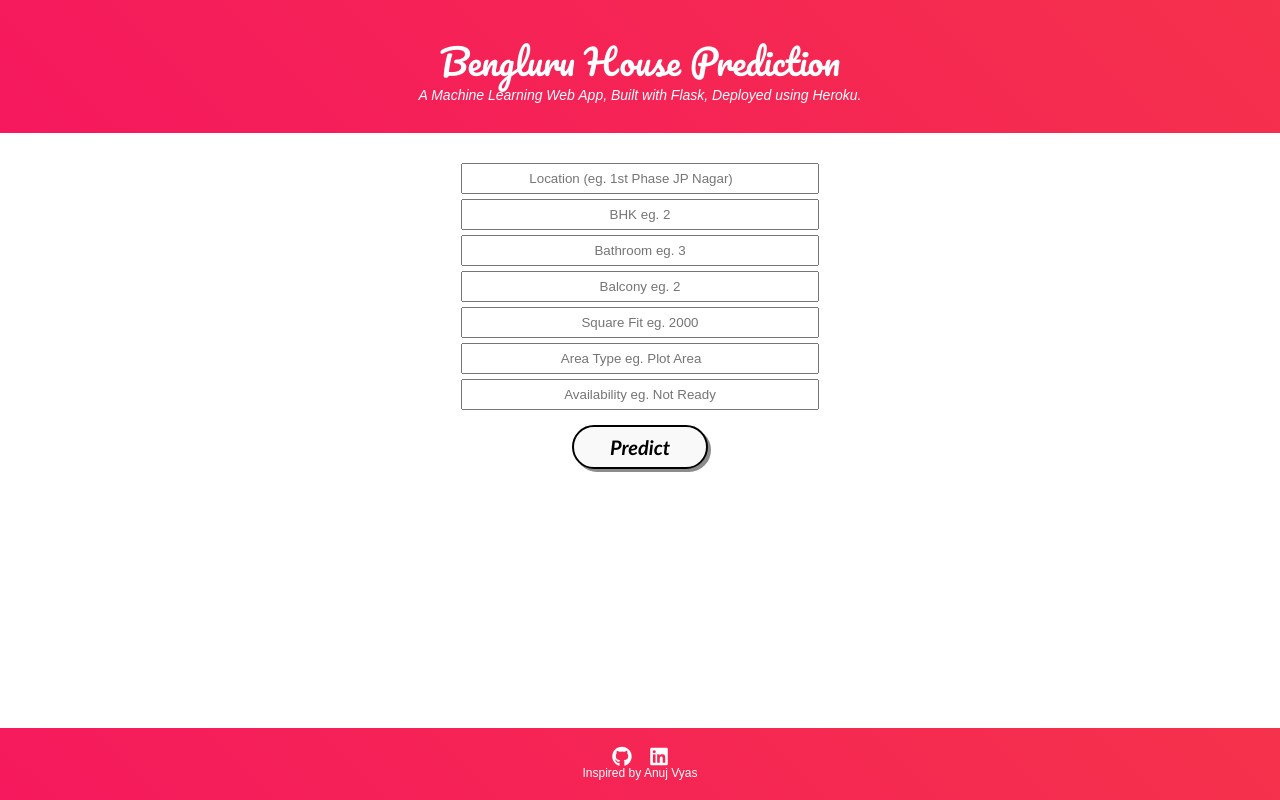
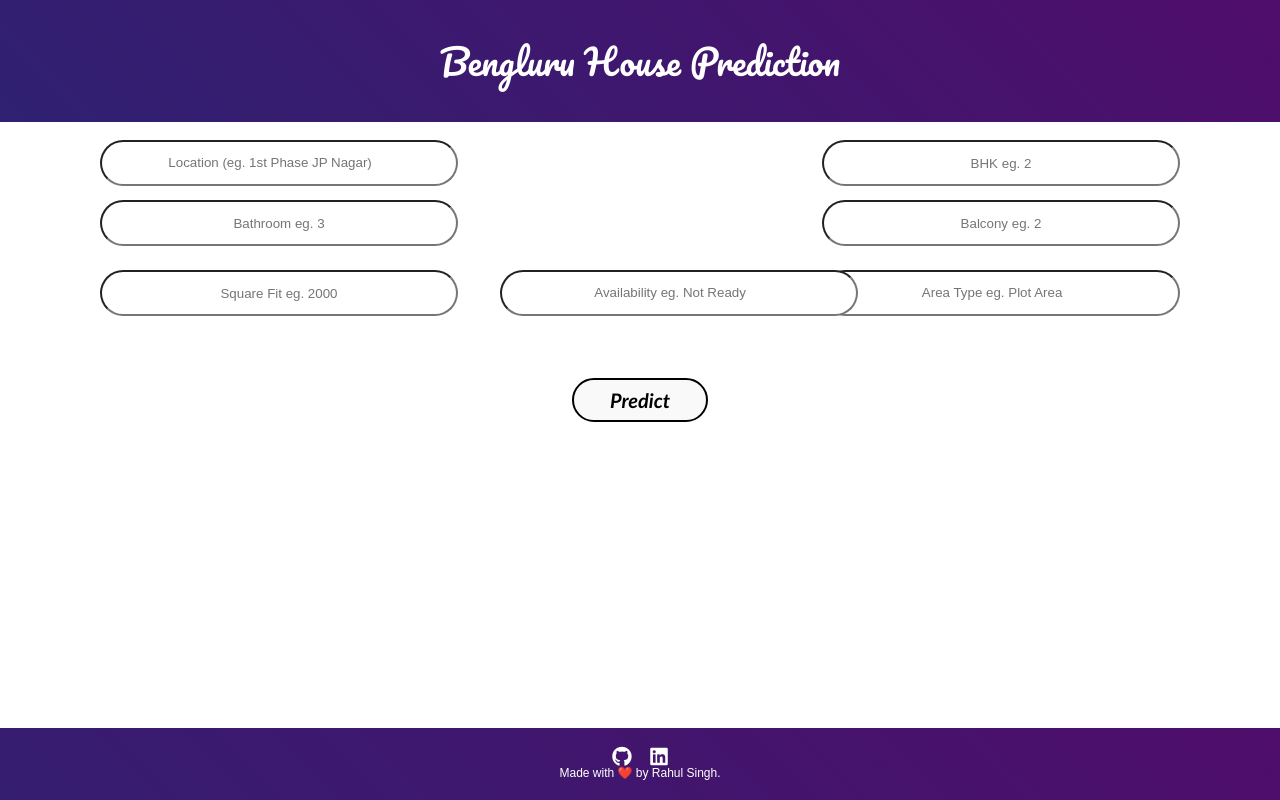
Before and after one commit to Rahul-singh98/Bengaluru_House_Prediction, a Flask app: page / in a window 1280 px wide. Run offline with Flask 2, Linux system fonts and the light colour scheme; parts of the project's set-up code (start-up, migrations or seed data) failed here and were passed over; some libraries are stand-ins or nearby versions.

Commit message:
v4-15.7.20

```diff
--- a/app.py
+++ b/app.py
@@ -1,8 +1,9 @@
 # Importing essential libraries
-from flask import Flask, render_template, request
+from flask import Flask, render_template, request , Markup
 import pandas as pd
 import pickle
 import numpy as np
+from math import floor
 
 # Load the model
 H_filename = 'House_Price_Prediction_Bengluru/Bengluru_house_prediction.pkl'
@@ -42,7 +43,7 @@ def prediction(location, bhk, bath, balcony, sqft, area_type, availability):
 
 @app.route('/')
 def home():
-    locality = ["1st_Block_Jayanagar" , "1st_Phase_JP_Nagar" ,"2nd Phase Judicial Layout" , "2nd Stage Nagarbhavi" , "5th Block Hbr Layout" , "5th Phase JP Nagar",
+    locality = ('1st Block Jayanagar' , '1st Phase JP Nagar' ,"2nd Phase Judicial Layout" , "2nd Stage Nagarbhavi" , "5th Block Hbr Layout" , "5th Phase JP Nagar",
                 "6th Phase JP Nagar","7th Phase JP Nagar","8th Phase JP Nagar","9th Phase JP Nagar","AECS Layout","Abbigere","Akshaya Nagar","Ambalipura",
                 "Ambedkar Nagar","Amruthahalli","Anandapura","Ananth Nagar","Anekal","Anjanapura","Ardendale","Arekere","Attibele","BEML Layout","BTM 2nd Stage",
                 "BTM Layout","Babusapalaya","Badavala Nagar","Balagere","Banashankari","Banashankari Stage II","Banashankari Stage III","Banashankari Stage V",
@@ -68,9 +69,11 @@ def home():
                 "Sarjapur  Road","Sarjapura - Attibele Road","Sector 2 HSR Layout","Sector 7 HSR Layout","Seegehalli","Shampura","Shivaji Nagar","Singasandra",
                 "Somasundara Palya","Sompura","Sonnenahalli","Subramanyapura","Sultan Palaya","TC Palaya","Talaghattapura","Thanisandra","Thigalarapalya","Thubarahalli",
                 "Tindlu","Tumkur Road","Ulsoor","Uttarahalli","Varthur","Varthur Road","Vasanthapura","Vidyaranyapura","Vijayanagar","Vishveshwarya Layout",
-                "Vishwapriya Layout","Vittasandra","Whitefield","Yelachenahalli","Yelahanka","Yelahanka New Town","Yelenahalli","Yeshwanthpur" ]
+                "Vishwapriya Layout","Vittasandra","Whitefield","Yelachenahalli","Yelahanka","Yelahanka New Town","Yelenahalli","Yeshwanthpur" )
 
-    return render_template('index.html' , localities = locality)
+    _area_type = ['Built-up  Area' , "Carpet  Area" ,"Plot  Area"]
+    _avail = ['Ready To Move' ,"Not Ready"]
+    return render_template('index.html' , localities =locality , area_type = _area_type , avail = _avail)
 
 
 @app.route('/House_predict', methods=['POST'])
@@ -86,7 +89,7 @@ def predict():
 
         my_prediction = prediction(loc, bhk, bath, balc, sqft, a_type, avail)
 
-        return render_template('result.html', prediction = my_prediction * sqft)
+        return render_template('result.html', prediction = floor(my_prediction) * sqft)
 
 if __name__ == '__main__':
 	app.run(debug=True)
--- a/static/styles.css
+++ b/static/styles.css
@@ -2,6 +2,7 @@ html{
 	height: 100%;
 	margin: 0;
 }
+
 body{
 	font-family: Arial, Helvetica,sans-serif;
     text-align: center;
@@ -17,8 +18,8 @@ body{
 .container{
     padding: 30px;
 	position: relative;
-	background: linear-gradient(45deg, #443B96, #F60B68, #F4483A);
-	background-size: 500% 500%;
+	background: linear-gradient(45deg, #990000, #262673, #660066);
+	background-size: 400% 400%;
 	animation: change-gradient 10s ease-in-out infinite;
 }
 @keyframes change-gradient {
@@ -44,33 +45,96 @@ body{
 	font-weight: normal;
 }
 
-.description p{
-	color: #ffffff;
-    font-style: italic;
-    font-size: 14px;
-    margin: -5px 0 0;
-}
-
 /* Text Area */
 .ml-container{
-    margin: 30px 0;
+	margin: 30px 0;
 	flex: 1 0 auto;
 }
 
-.form-input {
+.form-input-1 {
 	text-align: center;
+	position: absolute;
+	left: 100px;
+	top: 140px;
+	border-radius: 1000px;
 	width: 350px;
-	height: 25px;
+	height: 40px;
 	margin-bottom: 5px;
 }
+
+.form-input-2 {
+	text-align: center;
+	position: absolute;
+	right: 100px;
+	top: 140px;
+	border-radius: 1000px;
+	width: 350px;
+	height: 40px;
+	margin-bottom: 5px;
+}
+
+.form-input-3 {
+	text-align: center;
+	position: absolute;
+	left: 100px;
+	top: 200px;
+	border-radius: 1000px;
+	width: 350px;
+	height: 40px;
+	margin-bottom: 5px;
+}
+
+.form-input-4 {
+	text-align: center;
+	position: absolute;
+	right: 100px;
+	top : 200px ;
+	border-radius: 1000px;
+	width: 350px;
+	height: 40px;
+	margin-bottom: 5px;
+}
+
+.form-input-5 {
+	text-align: center;
+	position: absolute;
+	left: 100px;
+	top: 270px;
+	border-radius: 1000px;
+	width: 350px;
+	height: 40px;
+	margin-bottom: 5px;
+}
+
+.form-input-6 {
+	text-align: center;
+	position: absolute;
+	right: 100px;
+	top: 270px;
+	border-radius: 1000px;
+	width: 350px;
+	height: 40px;
+	margin-bottom: 5px;
+}
+
+.form-input-7 {
+	text-align: center;
+	position: absolute;
+	left: 500px;
+	top: 270px;
+	border-radius: 1000px;
+	width: 350px;
+	height: 40px;
+	margin-bottom: 5px;
+}
+
 
 /* Predict Button */
 .my-cta-button{
 	background: #f9f9f9;
    	border: 2px solid #000000;
     border-radius: 1000px;
-    box-shadow: 3px 3px #8c8c8c;
-	margin-top: 10px;
+	margin-top: 100px;
     padding: 10px 36px;
     color: #000000;
     display: inline-block;
@@ -102,7 +166,7 @@ body{
 	flex-shrink: 0;
 	position: relative;
 	padding: 20px;
-	background: linear-gradient(45deg, #443B96, #F60B68, #F4483A);
+	background: linear-gradient(45deg, #990000, #262673, #660066);
 	background-size: 500% 500%;
 	animation: change-gradient 10s ease-in-out infinite;
 }
--- a/templates/index.html
+++ b/templates/index.html
@@ -1,45 +1,45 @@
 <!DOCTYPE html>
-
 <html lang="en" dir="ltr">
     <head>
         <meta charset="utf-8">
         <title>Bengluru House Prediction</title>
+        <link rel="shortcut icon" href="{{ url_for('static', filename='my_favicon.ico') }}">
         <link rel="stylesheet" type="text/css" href="{{ url_for('static', filename='styles.css') }}">
         <script src="https://kit.fontawesome.com/5f3f547070.js" crossorigin="anonymous"></script>
         <link href="https://fonts.googleapis.com/css2?family=Pacifico&display=swap" rel="stylesheet">
     </head>
 
     <body>
-
         <!-- Website Title -->
     	<div class="container">
             <h2 class='container-heading'><span class="heading_font">Bengluru House Prediction</span></h2>
-            <div class='description'>
-    			<p>A Machine Learning Web App, Built with Flask, Deployed using Heroku.</p>
-    		</div>
     	</div>
 
         <!-- Text Area -->
     	<div class="ml-container">
     		<form action="{{ url_for('predict') }}" method="POST">
-                <input class="form-input" type="text" name="Location" list="Localities" placeholder="Location (eg. 1st Phase JP Nagar)">
+                <input class="form-input-1" type="text" name="Location" list="Localities" placeholder="Location (eg. 1st Phase JP Nagar)">
                     <datalist id = "Localities">
-                        {% for local in localities  %}
-                        <option value = {{ local }}>
+                        {% for local in localities %}
+                        <option value = "{{local}}" >{{local}} </option>
                         {% endfor %}
                     </datalist><br>
-                <input class="form-input" type="text" name="BHK" placeholder="BHK eg. 2"><br>
-                <input class="form-input" type="text" name="Bathroom" placeholder="Bathroom eg. 3"><br>
-                <input class="form-input" type="text" name="Balcony" placeholder="Balcony eg. 2"><br>
-                <input class="form-input" type="text" name="Square Fit" placeholder="Square Fit eg. 2000"><br>
-                <input class="form-input" type="text" name="Area Type" list="Area_types" placeholder="Area Type eg. Plot Area">
+                <input class="form-input-2" type="text" name="BHK" placeholder="BHK eg. 2"><br>
+                <input class="form-input-3" type="text" name="Bathroom" placeholder="Bathroom eg. 3"><br>
+                <input class="form-input-4" type="text" name="Balcony" placeholder="Balcony eg. 2"><br>
+                <input class="form-input-5" type="text" name="Square Fit" placeholder="Square Fit eg. 2000"><br>
+                <input class="form-input-6" type="text" name="Area Type" list="Area_types" placeholder="Area Type eg. Plot Area">
                     <datalist id = 'Area_types'>
-                        <option value="Ready To Move">
-                        <option value="Built-up  Area">
-                        <option value="Carpet  Area">
-                        <option value="Plot  Area"></option>
+                        {% for a_type in area_type %}
+                        <option value="{{a_type}}">{{a_type}} </option>
+                        {% endfor %}
                         </datalist><br>
-                <input class="form-input" type="text" name="Availability" placeholder="Availability eg. Not Ready"><br>
+                <input class="form-input-7" type="text" name="Availability" list='Avail' placeholder="Availability eg. Not Ready"><br>
+                <datalist id="Avail">
+                        {% for av in avail %}
+                        <option value="{{av}}">{{av}}</option>
+                        {% endfor %}
+                </datalist>
         		<input type="submit" class="my-cta-button" value="Predict">
         	</form>
     	</div>
@@ -48,10 +48,9 @@
        <div class='footer'>
            <div class="contact">
                <a target="_blank" href="https://github.com/Rahul-singh98/Machine-Learning-Projects"><i class="fab fa-github fa-lg contact-icon"></i></a>
-               <a target="_blank" href="https://github.com/Rahul-singh98/Machine-Learning-Projects"><i class="fab fa-linkedin fa-lg contact-icon"></i></a>
+               <a target="_blank" href="https://www.linkedin.com/in/rahul-singh-432555194"><i class="fab fa-linkedin fa-lg contact-icon"></i></a>
            </div>
-           <p class='footer-description'>Inspired by Anuj Vyas</p>
+           <p class='footer-description'>Made with ❤️ by Rahul Singh.</p>
        </div>
-
     </body>
 </html>
```
Also changed, not shown: templates/result.html (+3 -5 lines), static/MachineLearningImage.jpeg (added), static/my_favicon.ico (added).
